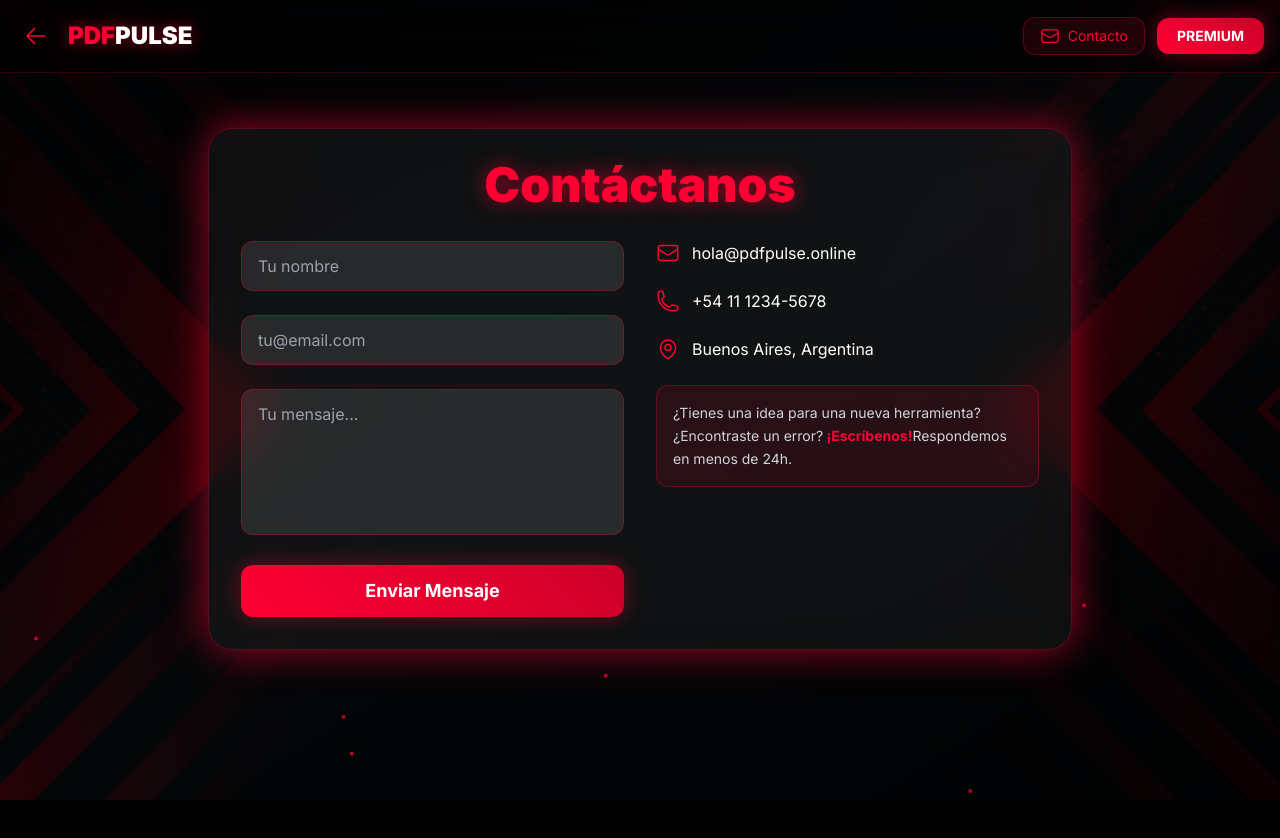
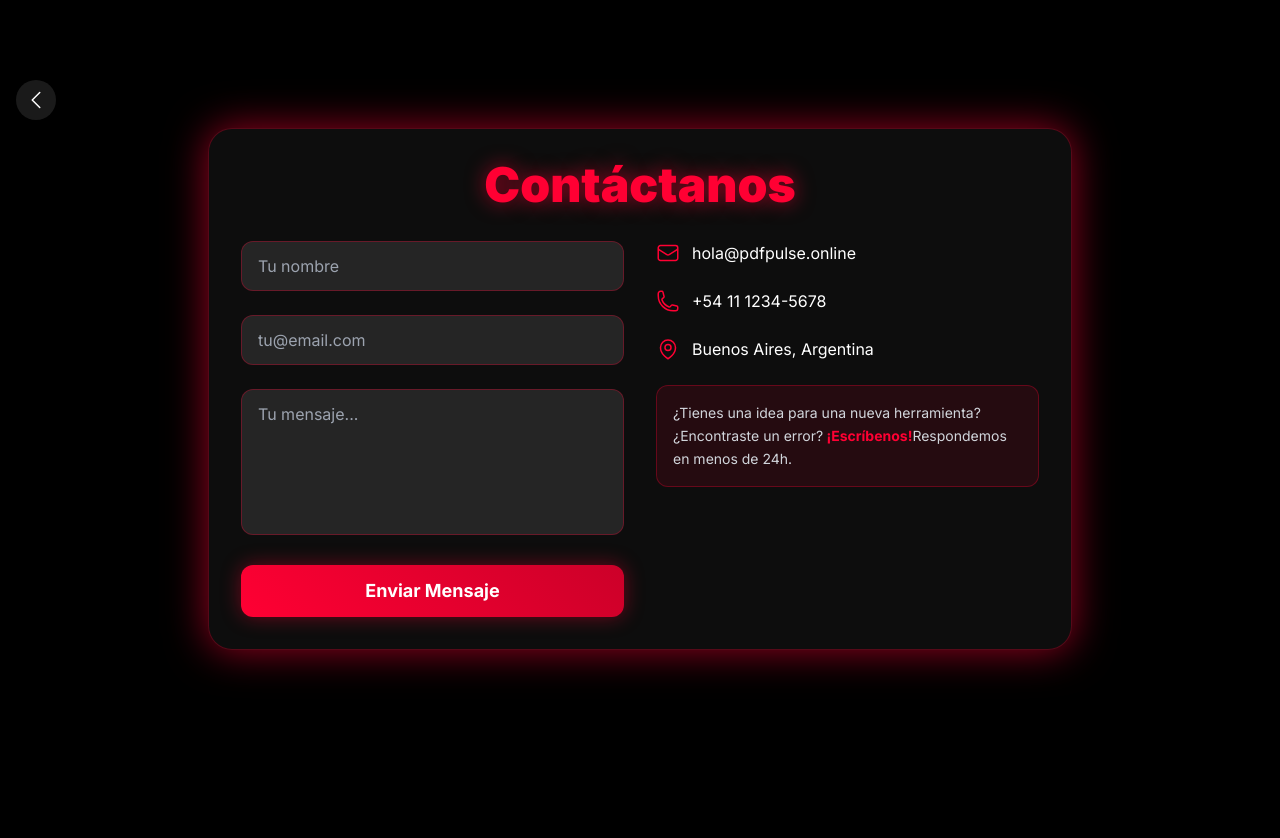
Before and after one commit to Thekiidd/pdfpulse, a React (Vite) app: page /contacto in a window 1280 px wide. Shown: the top 838 px of the page. Built offline with nearby package versions, Linux system fonts and the light colour scheme.

Commit message:
UltimoCommitCaiFinal12

```diff
--- a/src/pages/Contact.jsx
+++ b/src/pages/Contact.jsx
@@ -1,9 +1,40 @@
-// src/pages/Contact.jsx
 import { useState } from 'react';
 import { motion } from 'framer-motion';
 import { EnvelopeIcon, PhoneIcon, MapPinIcon } from '@heroicons/react/24/outline';
-import Background from '../components/layout/Background';
-import Header from '../components/layout/Header';
+// import Background from '../components/layout/Background'; // Ya no se importa, se define abajo
+// import Header from '../components/layout/Header'; // Ya no se importa, se define abajo
+
+// --- INICIO DE CORRECCIÓN DE ERRORES ---
+// Componentes faltantes definidos aquí para que el archivo se compile.
+// Puedes reemplazarlos con tu código real si lo deseas.
+
+const Background = () => {
+  return (
+    <div
+      className="fixed inset-0 -z-10 h-full w-full bg-black"
+      aria-hidden="true"
+    >
+      {/* Un fondo simple para que exista el componente */}
+    </div>
+  );
+};
+
+const Header = ({ onBack }) => {
+  return (
+    <header className="absolute top-0 left-0 w-full p-4 z-20">
+      <button
+        onClick={onBack}
+        className="text-white bg-white/10 p-2 rounded-full hover:bg-white/20 transition"
+      >
+        <svg xmlns="http://www.w3.org/2000/svg" fill="none" viewBox="0 0 24 24" strokeWidth={1.5} stroke="currentColor" className="w-6 h-6">
+          <path strokeLinecap="round" strokeLinejoin="round" d="M15.75 19.5L8.25 12l7.5-7.5" />
+        </svg>
+      </button>
+    </header>
+  );
+};
+// --- FIN DE CORRECCIÓN DE ERRORES ---
+
 
 export default function Contact() {
   const [formData, setFormData] = useState({ name: '', email: '', message: '' });
@@ -19,12 +50,16 @@ export default function Contact() {
 
     try {
       console.log('Datos que se van a enviar:', formData);
+
       // Obtiene la URL base (en prod será la de Render, en dev será "")
       const API_BASE_URL = import.meta.env.VITE_API_URL || '';
 
       // Construye la URL completa
       const FETCH_URL = `${API_BASE_URL}/api/contact`;
+
+      // --- ESTA LÍNEA ES LA CLAVE PARA SABER QUÉ ESTÁ PASANDO ---
       console.log('URL de fetch final:', FETCH_URL);
+
       const res = await fetch(FETCH_URL, {
         method: 'POST',
         headers: { 'Content-Type': 'application/json' },
@@ -52,7 +87,8 @@ export default function Contact() {
         setStatus(`Error: ${errorMsg}`);
       }
     } catch (err) {
-      setStatus('Sin conexión. Revisa tu internet.');
+      console.error('Error en fetch:', err); // Añadido para más depuración
+      setStatus('Sin conexión. Revisa tu internet o la consola.');
     } finally {
       setLoading(false);
     }
```
Also changed, not shown: 10 other files (tests, documents, lock files or other folders).
